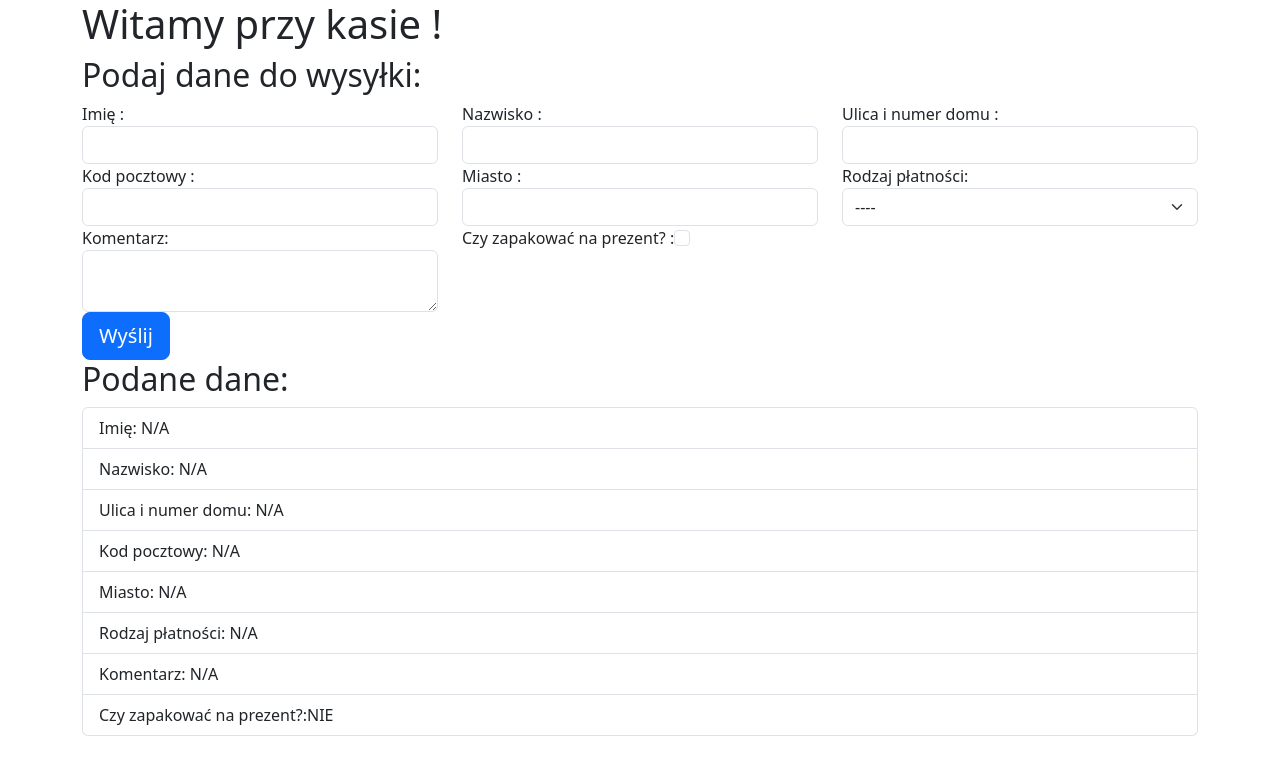
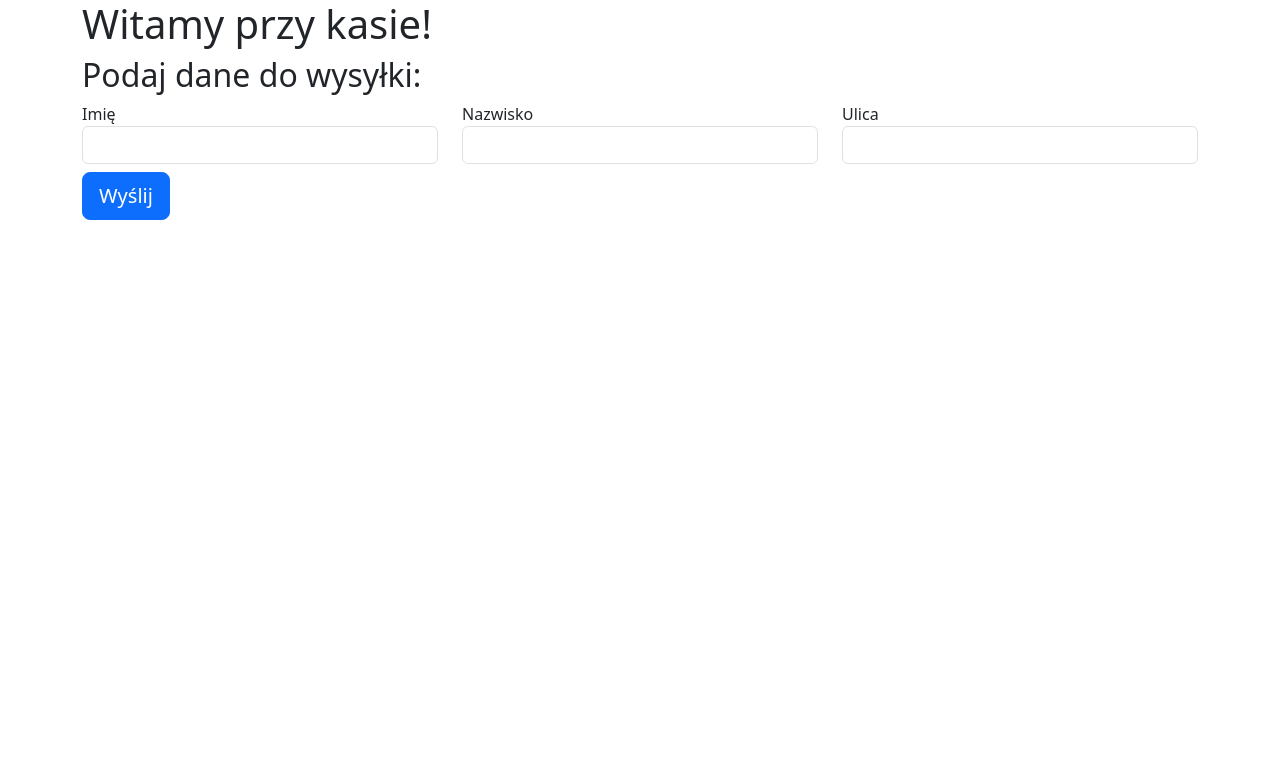
Before and after one commit to lukwac123/react-forms, a React (Create React App) app: page / in a window 1280 px wide. Shown: the top 774 px of the page. Built offline with nearby package versions, Linux system fonts and the light colour scheme.

Commit message:
Dodanie responsywnego systemu siatki do formularza

```diff
--- a/src/index.js
+++ b/src/index.js
@@ -1,12 +1,13 @@
 import React from 'react';
 import ReactDOM from 'react-dom/client';
 import reportWebVitals from './reportWebVitals';
-import Checkout from './pages/checkout';
+// import Checkout from './pages/checkout';
+import MyFormik from './pages/Formik';
 
 const root = ReactDOM.createRoot(document.getElementById('root'));
 root.render(
   <React.StrictMode>
-    <Checkout />
+    <MyFormik />
   </React.StrictMode>
 );
 
--- a/src/pages/Formik.js
+++ b/src/pages/Formik.js
@@ -1,11 +1,16 @@
 import React from "react";
 import { Formik, Field, Form } from "formik";
+import { Row, Col, Container } from "react-bootstrap";
 
-const Formik = ({ props }) => {
+const MyFormik = ({ props }) => {
     return (
-        <div>
-            <h1>Witamy przy kasie!</h1>
-            <h2>Podaj dane do wysyłki:</h2>
+        <Container>
+            <Row>
+                <Col xs={12}>
+                    <h1>Witamy przy kasie!</h1>
+                    <h2>Podaj dane do wysyłki:</h2>
+                </Col>
+            </Row>
             <Formik
                 initialValues={{
                     firstname: "",
@@ -17,16 +22,27 @@ const Formik = ({ props }) => {
                 }}
             >
                 <Form>
-                    <label htmlFor="firstname">Imię</label>
-                    <Field name="firstname" id="firstname" />
-                    <label htmlFor="lastname">Nazwisko</label>
-                    <Field name="lastname" id="lastname" />
-                    <label htmlFor="street">Ulica</label>
-                    <Field name="street" id="street" />
+                    <Row>
+                        <Col xs={12} md={4}>
+                            <label htmlFor="firstname">Imię</label>
+                            <Field name="firstname" id="firstname" className="form-control" />
+                        </Col>
+                        <Col xs={12} md={4}>
+                            <label htmlFor="lastname">Nazwisko</label>
+                            <Field name="lastname" id="lastname" className="form-control" />
+                        </Col>
+                        <Col xs={12} md={4}>
+                            <label htmlFor="street">Ulica</label>
+                            <Field name="street" id="street" className="form-control" />
+                        </Col>
+                        <Col xs={12} className="mt-2">
+                            <button type="submit" className="btn btn-primary btn-lg btn-block">Wyślij</button>
+                        </Col>
+                    </Row>
                 </Form>
             </Formik>
-        </div>
+        </Container>
     );
 };
 
-export default Formik;
+export default MyFormik;
```
